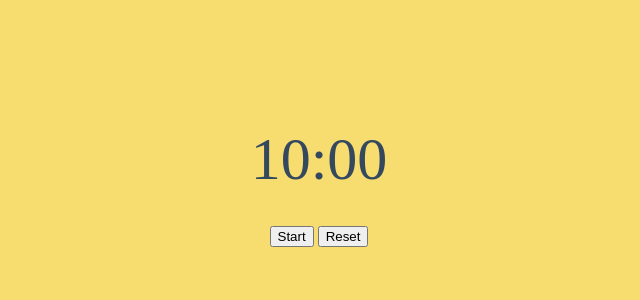
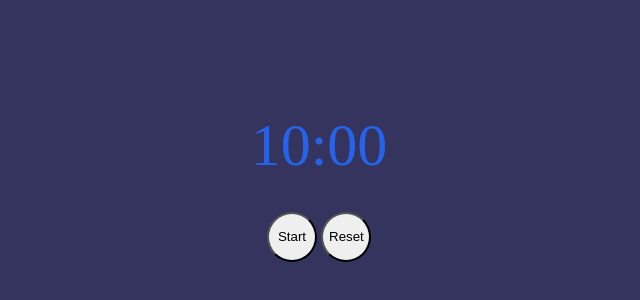
Before and after one commit to NikitaSmirnovUK/Focus-Timer, a plain HTML site: page index.html in a window 1280 px wide. Shown: the part 238-538 px from the top of the page, without its empty margins (321-961 px from the left). Drawn offline with Linux system fonts and the light colour scheme.

Commit message:
update color

```diff
--- a/index.js
+++ b/index.js
@@ -3,7 +3,7 @@ const startAndStopButton = document.getElementById('startAndStop');
 const resetButton = document.getElementById('reset'); // Element
 
 
-const minutesToPass = 45; //Минуты от которых идет отсчет таймера
+const minutesToPass = 30; //Минуты от которых идет отсчет таймера
 
 let time = minutesToPass * 60; // Для отсчета сколько осталось времени!
 let interval; // интервал для обновления дисплея каждую секунду
--- a/style.css
+++ b/style.css
@@ -1,5 +1,5 @@
 body {
-   background:#F7DC6F;
+   background: #34345E;
 }
 
 
@@ -11,7 +11,12 @@ body {
     height: 100vh;
 }
 
-.buttons {
+button {
+   cursor: pointer;
+   border-radius: 50%;
+   width: 50px;
+   height: 50px;
+
 
 }
 
@@ -19,6 +24,7 @@ body {
     font-size: 60px;
     margin: 1rem;
     padding: 1rem;
-    color: #34495E;
+    color: rgb(37 99 235);
+
 
 }
```
